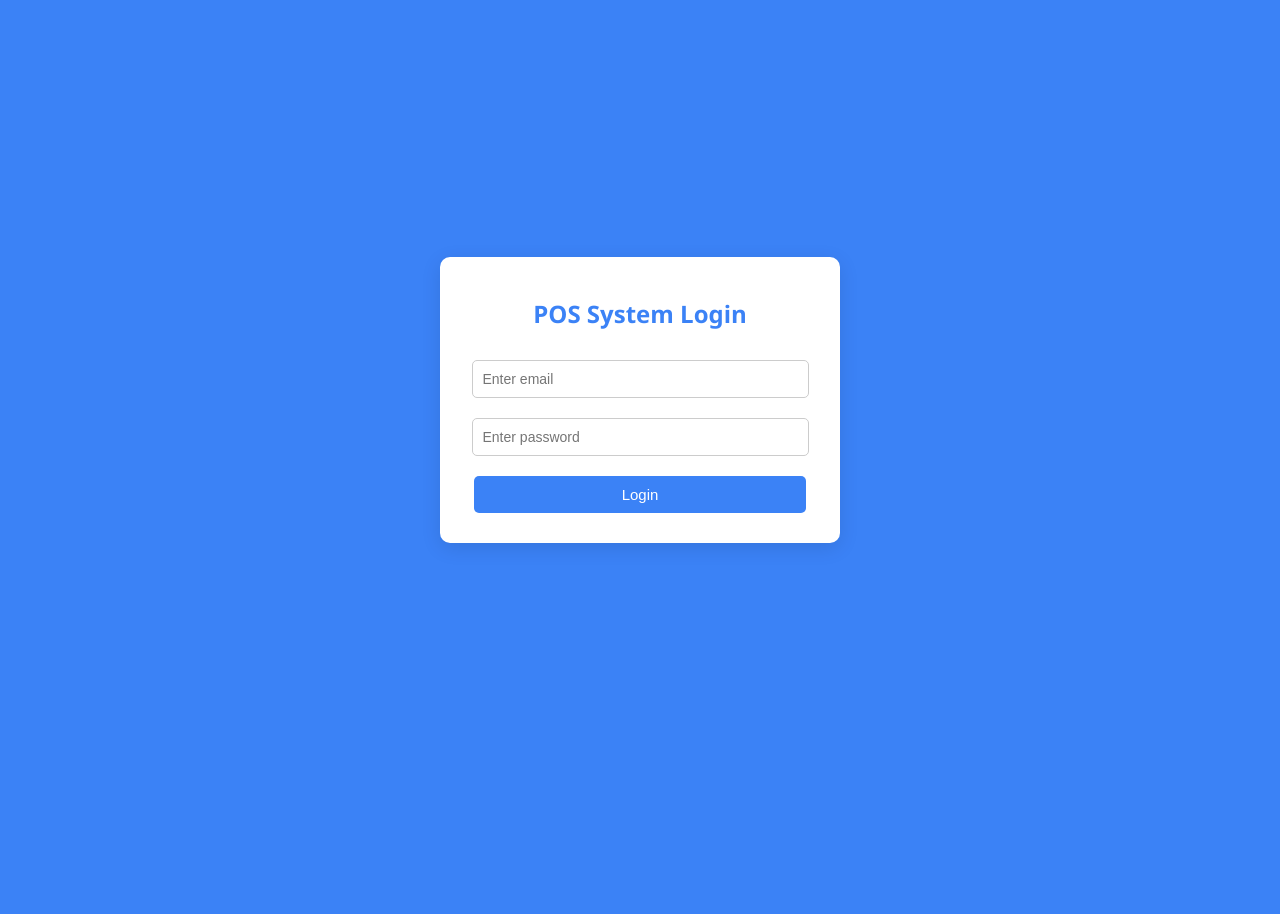
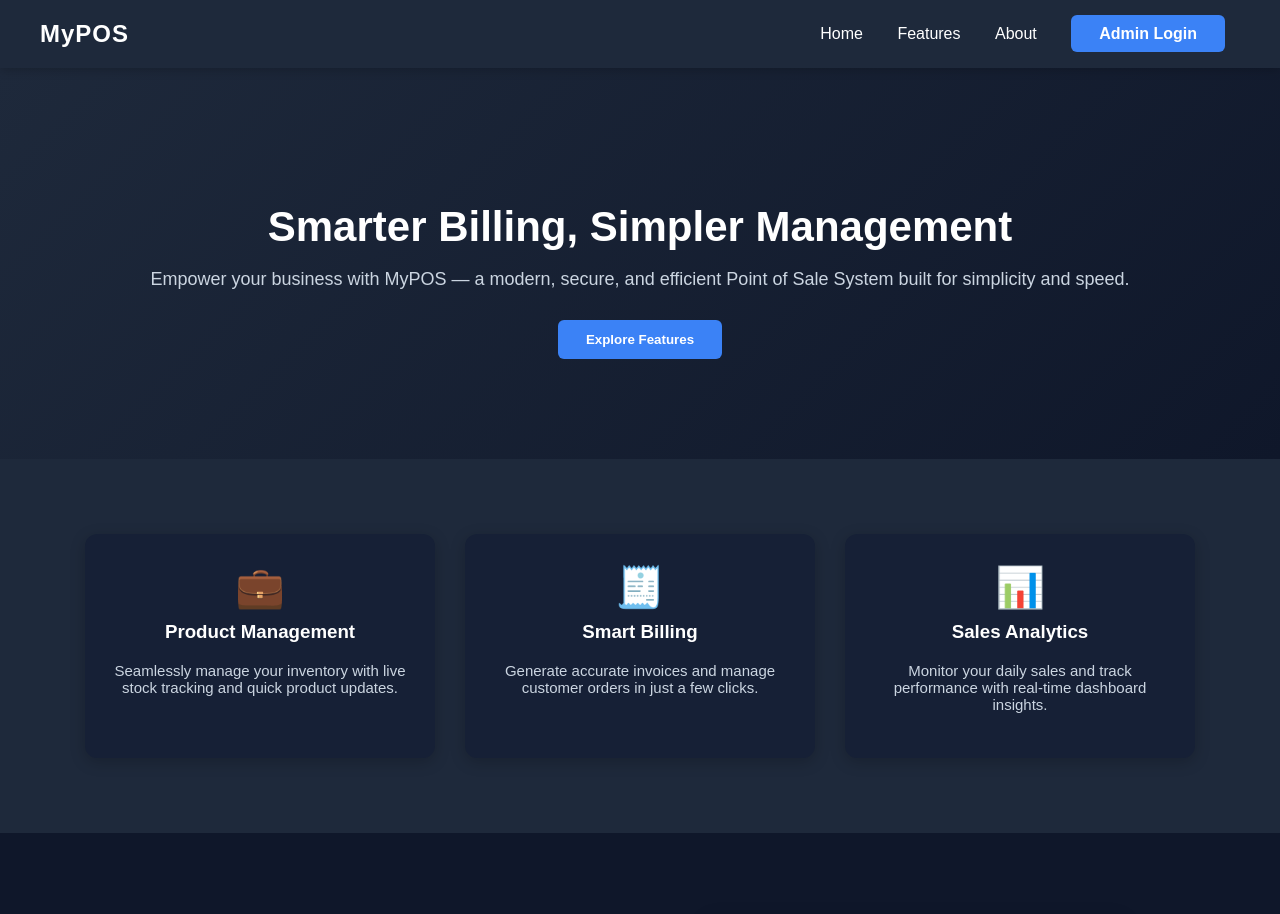
Before and after one commit to isyedsamad/pos_system, a PHP site: page / in a window 1280 px wide. Shown: the top 914 px of the page. Before the commit the page ends 548 px from the top, so only its background shows below. Run offline with PHP 8.4, Linux system fonts and the light colour scheme; a stand-in replaces the project's code that opens the database connection.

Commit message:
Updating UI

```diff
--- a/admin/add_customer.php
+++ b/admin/add_customer.php
@@ -24,7 +24,7 @@ if (isset($_POST['add'])) {
 
 <body>
     <div class="sidebar">
-        <h2>POS Admin</h2>
+        <h2>MyPOS Admin</h2>
         <a href="dashboard.php" class="nav-link">Dashboard</a>
         <a href="products.php" class="nav-link">Products</a>
         <a href="orders.php" class="nav-link">Orders</a>
--- a/admin/add_order.php
+++ b/admin/add_order.php
@@ -10,7 +10,7 @@
 
 <body>
     <div class="sidebar">
-        <h2>POS Admin</h2>
+        <h2>MyPOS Admin</h2>
         <a href="dashboard.php" class="nav-link">Dashboard</a>
         <a href="products.php" class="nav-link">Products</a>
         <a href="orders.php" class="nav-link">Orders</a>
--- a/admin/add_product.php
+++ b/admin/add_product.php
@@ -10,7 +10,7 @@
 
 <body>
     <div class="sidebar">
-        <h2>POS Admin</h2>
+        <h2>MyPOS Admin</h2>
         <a href="dashboard.php" class="nav-link">Dashboard</a>
         <a href="products.php" class="nav-link">Products</a>
         <a href="orders.php" class="nav-link">Orders</a>
--- a/admin/customers.php
+++ b/admin/customers.php
@@ -10,7 +10,7 @@
 
 <body>
     <div class="sidebar">
-        <h2>POS Admin</h2>
+        <h2>MyPOS Admin</h2>
         <a href="dashboard.php" class="nav-link">Dashboard</a>
         <a href="products.php" class="nav-link">Products</a>
         <a href="orders.php" class="nav-link">Orders</a>
--- a/admin/dashboard.php
+++ b/admin/dashboard.php
@@ -11,7 +11,7 @@
 
 <body>
     <div class="sidebar">
-        <h2>POS Admin</h2>
+        <h2>MyPOS Admin</h2>
         <a href="dashboard.php" class="nav-link">Dashboard</a>
         <a href="products.php" class="nav-link">Products</a>
         <a href="orders.php" class="nav-link">Orders</a>
@@ -56,7 +56,7 @@
                     <h3>Low Stock</h3>
                     <p>
                         <?php
-                        $result = $conn->query("SELECT COUNT(*) AS low FROM products WHERE stock < 3");
+                        $result = $conn->query("SELECT COUNT(*) AS low FROM products WHERE stock < 6");
                         echo $result->fetch_assoc()['low'] ?? 0;
                         ?>
                     </p>
--- a/admin/edit_product.php
+++ b/admin/edit_product.php
@@ -10,7 +10,7 @@
 
 <body>
     <div class="sidebar">
-        <h2>POS Admin</h2>
+        <h2>MyPOS Admin</h2>
         <a href="dashboard.php" class="nav-link">Dashboard</a>
         <a href="products.php" class="nav-link">Products</a>
         <a href="orders.php" class="nav-link">Orders</a>
--- a/admin/orders.php
+++ b/admin/orders.php
@@ -10,7 +10,7 @@
 
 <body>
     <div class="sidebar">
-        <h2>POS Admin</h2>
+        <h2>MyPOS Admin</h2>
         <a href="dashboard.php" class="nav-link">Dashboard</a>
         <a href="products.php" class="nav-link">Products</a>
         <a href="orders.php" class="nav-link">Orders</a>
--- a/admin/products.php
+++ b/admin/products.php
@@ -10,7 +10,7 @@
 
 <body>
     <div class="sidebar">
-        <h2>POS Admin</h2>
+        <h2>MyPOS Admin</h2>
         <a href="dashboard.php" class="nav-link">Dashboard</a>
         <a href="products.php" class="nav-link">Products</a>
         <a href="orders.php" class="nav-link">Orders</a>
--- a/admin/view_order.php
+++ b/admin/view_order.php
@@ -10,7 +10,7 @@
 
 <body>
     <div class="sidebar">
-        <h2>POS Admin</h2>
+        <h2>MyPOS Admin</h2>
         <a href="dashboard.php" class="nav-link">Dashboard</a>
         <a href="products.php" class="nav-link">Products</a>
         <a href="orders.php" class="nav-link">Orders</a>
--- a/index.php
+++ b/index.php
@@ -1,37 +1,256 @@
-<?php
-session_start();
-include('db.php');
-
-if (isset($_POST['login'])) {
-    $email = $_POST['email'];
-    $password = md5($_POST['password']);
-    $query = "SELECT * FROM admin WHERE email='$email' AND password='$password'";
-    $result = mysqli_query($conn, $query);
-
-    if (mysqli_num_rows($result) == 1) {
-        $_SESSION['admin'] = $email;
-        header("Location: admin/dashboard.php");
-    } else {
-        $error = "Invalid email or password!";
-    }
-}
-?>
 <!DOCTYPE html>
-<html>
+<html lang="en">
 
 <head>
-    <title>POS System - RDBMS Project</title>
-    <link rel="stylesheet" href="css/style.css">
+    <meta charset="UTF-8">
+    <meta name="viewport" content="width=device-width, initial-scale=1.0">
+    <title>MyPOS – Smart Point of Sale System</title>
+    <style>
+        :root {
+            --primary: #3B82F6;
+            --dark: #0F172A;
+            --light: #1E293B;
+            --white: #FFFFFF;
+            --shadow: rgba(0, 0, 0, 0.2);
+        }
+
+        body {
+            margin: 0;
+            font-family: "Poppins", sans-serif;
+            background-color: var(--dark);
+            color: var(--white);
+            scroll-behavior: smooth;
+        }
+
+        header {
+            background-color: var(--light);
+            box-shadow: 0 2px 10px var(--shadow);
+            padding: 20px 40px;
+            display: flex;
+            align-items: center;
+            justify-content: space-between;
+            position: sticky;
+            top: 0;
+            z-index: 1000;
+        }
+
+        header h1 {
+            color: white;
+            font-size: 24px;
+            margin: 0;
+            letter-spacing: 1px;
+        }
+
+        nav a {
+            color: var(--white);
+            text-decoration: none;
+            margin: 0 15px;
+            font-weight: 500;
+            transition: color 0.3s ease;
+        }
+
+        nav a:hover {
+            color: var(--primary);
+        }
+
+        .hero {
+            text-align: center;
+            padding: 100px 20px;
+            background: linear-gradient(135deg, var(--light), var(--dark));
+            color: var(--white);
+        }
+
+        .hero h2 {
+            font-size: 42px;
+            margin-bottom: 10px;
+        }
+
+        .hero p {
+            font-size: 18px;
+            margin-bottom: 30px;
+            color: #cbd5e1;
+        }
+
+        .hero button {
+            padding: 12px 28px;
+            border: none;
+            background: var(--primary);
+            color: var(--white);
+            font-weight: 600;
+            border-radius: 6px;
+            cursor: pointer;
+            transition: 0.3s ease;
+        }
+
+        .hero button:hover {
+            background: var(--white);
+            color: var(--primary);
+        }
+
+        .features {
+            display: flex;
+            flex-wrap: wrap;
+            justify-content: center;
+            padding: 60px 20px;
+            background-color: var(--light);
+        }
+
+        .feature-card {
+            background: #162036;
+            margin: 15px;
+            padding: 30px 25px;
+            border-radius: 12px;
+            box-shadow: 0 4px 16px var(--shadow);
+            width: 300px;
+            text-align: center;
+            transition: transform 0.3s ease, box-shadow 0.3s ease, background 0.3s;
+        }
+
+        .feature-card:hover {
+            transform: translateY(-8px);
+            background: var(--primary);
+            box-shadow: 0 0 25px var(--primary);
+        }
+
+        .feature-card h3 {
+            color: var(--white);
+            margin-top: 10px;
+        }
+
+        .feature-card p {
+            color: #cbd5e1;
+            font-size: 15px;
+        }
+
+        .feature-icon {
+            font-size: 40px;
+            color: var(--primary);
+            transition: color 0.3s;
+        }
+
+        .feature-card:hover .feature-icon {
+            color: var(--white);
+        }
+
+        .about {
+            padding: 80px 40px;
+            background-color: var(--dark);
+            display: flex;
+            flex-wrap: wrap;
+            align-items: center;
+            justify-content: center;
+            gap: 50px;
+        }
+
+        .about-text {
+            max-width: 500px;
+        }
+
+        .about h2 {
+            color: var(--primary);
+            margin-bottom: 20px;
+        }
+
+        .about p {
+            font-size: 16px;
+            color: #d1d5db;
+            line-height: 1.7;
+        }
+
+        .about img {
+            width: 420px;
+            border-radius: 12px;
+            box-shadow: 0 0 20px var(--shadow);
+        }
+
+        footer {
+            background-color: var(--light);
+            color: #cbd5e1;
+            text-align: center;
+            padding: 15px 0;
+        }
+
+        .login-btn {
+            padding: 10px 28px;
+            border: none;
+            background: var(--primary);
+            color: var(--white);
+            font-weight: 600;
+            border-radius: 6px;
+            cursor: pointer;
+            transition: 0.3s ease;
+            text-decoration: none;
+        }
+
+        .login-btn:hover {
+            background: var(--white);
+            color: var(--primary);
+        }
+    </style>
 </head>
 
-<body style="font-family: 'Segoe UI', sans-serif; background-color: var(--primary); display:flex; justify-content:center; align-items:center; height:100vh; margin:0;">
-    <form method="POST" style="background:var(--white); width:350px; padding:20px 25px; border-radius:10px; box-shadow:0 5px 20px var(--shadow); text-align:center;">
-        <h2 style="color:var(--primary);">POS System Login</h2>
-        <?php if (isset($error)) echo "<p style='color:red; font-size:14px;'>$error</p>"; ?>
-        <input type="email" name="email" placeholder="Enter email" required style="width:90%; padding:10px; margin:10px 0; border:1px solid #ccc; border-radius:5px; font-size:14px;"><br>
-        <input type="password" name="password" placeholder="Enter password" required style="width:90%; padding:10px; margin:10px 0; border:1px solid #ccc; border-radius:5px; font-size:14px;"><br>
-        <button type="submit" name="login" style="width:95%; padding:10px; margin:10px 0px; background:var(--primary); color:var(--white); border:none; border-radius:5px; cursor:pointer; font-size:15px; transition:background 0.3s;">Login</button>
-    </form>
+<body>
+
+    <header>
+        <h1>MyPOS</h1>
+        <nav>
+            <a href="#hero">Home</a>
+            <a href="#features">Features</a>
+            <a href="#about">About</a>
+            <a href="login.php" class="login-btn">Admin Login</a>
+        </nav>
+    </header>
+
+    <section id="hero" class="hero">
+        <h2>Smarter Billing, Simpler Management</h2>
+        <p>Empower your business with MyPOS — a modern, secure, and efficient Point of Sale System built for simplicity and speed.</p>
+        <button onclick="scrollToSection('features')">Explore Features</button>
+    </section>
+
+    <section id="features" class="features">
+        <div class="feature-card">
+            <div class="feature-icon">💼</div>
+            <h3>Product Management</h3>
+            <p>Seamlessly manage your inventory with live stock tracking and quick product updates.</p>
+        </div>
+        <div class="feature-card">
+            <div class="feature-icon">🧾</div>
+            <h3>Smart Billing</h3>
+            <p>Generate accurate invoices and manage customer orders in just a few clicks.</p>
+        </div>
+        <div class="feature-card">
+            <div class="feature-icon">📊</div>
+            <h3>Sales Analytics</h3>
+            <p>Monitor your daily sales and track performance with real-time dashboard insights.</p>
+        </div>
+    </section>
+
+    <section id="about" class="about">
+        <div class="about-text">
+            <h2>About MyPOS</h2>
+            <p>
+                MyPOS is a compact and user-friendly web-based Point of Sale system developed using PHP and MySQL.
+                It helps small and medium businesses manage products, customers, and sales in one place.
+                Designed with a clean dark UI, MyPOS ensures a smooth experience while maintaining professional aesthetics.
+                The system is built for efficiency — minimizing manual work, maximizing productivity, and keeping your business organized.
+            </p>
+            <a href="login.php" class="login-btn" style="margin-top: 20px; display: inline-block;">Go to Admin Login</a>
+        </div>
+        <img src="https://cdn-icons-png.flaticon.com/512/5956/5956490.png" alt="POS Illustration">
+    </section>
+
+    <footer>
+        <p>© 2025 MyPOS | Designed by Syed Samad</p>
+    </footer>
+
+    <script>
+        function scrollToSection(id) {
+            document.getElementById(id).scrollIntoView({
+                behavior: 'smooth'
+            });
+        }
+    </script>
+
 </body>
 
 </html>
```
Also changed, not shown: index copy.php (added, +198 -0 lines), login.php (added, +37 -0 lines).
